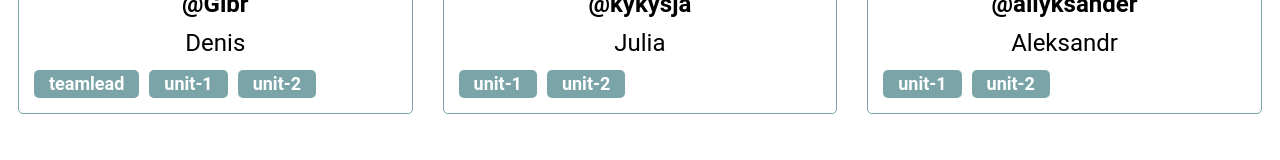
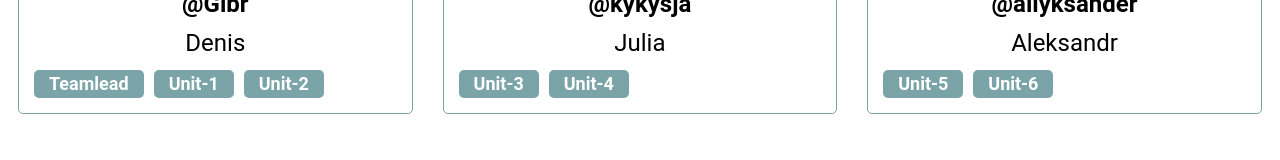
Before and after one commit to Gibr/rslang, a React (Create React App) app: page / in a window 1280 px wide. Shown: the part 2547-2707 px from the top of the page. Built offline with nearby package versions, Linux system fonts and the light colour scheme.

Commit message:
fix: implement review fixes

```diff
--- a/src/app/constants/global.ts
+++ b/src/app/constants/global.ts
@@ -3,3 +3,6 @@ export const DEFAULT_TEXTBOOK_UNIT = 1;
 export const NUMBER_OF_TEXTBOOK_UNIT_PAGES = 30;
 export const DEFAULT_TEXTBOOK_UNIT_PAGE = 1;
 export const TEXTBOOK_DIFFICULT_UNIT_NUM = NUMBER_OF_TEXTBOOK_UNITS + 1;
+export enum KeyCodes {
+  SPACE = '32',
+}
--- a/src/app/data/advantages.ts
+++ b/src/app/data/advantages.ts
@@ -4,6 +4,7 @@ export interface IEdvantages {
 }
 
 export interface IAEdvantagesItem {
+  id: string;
   name: string;
   desc: string;
 }
@@ -12,26 +13,32 @@ const edvantages: IEdvantages = {
   title: 'Why RSLang will be very useful and interesting for you?',
   data: [
     {
+      id: 'a1645207387632',
       name: 'Always at hand',
       desc: 'Convenient online learning at any time convenient for you and anywhere in the world',
     },
     {
+      id: 'b1645207418991',
       name: '4000 words to learn',
       desc: 'The application contains a large number of frequently occurring words, which are divided into groups according to complexity for ease of use',
     },
     {
+      id: 'c1645207448002',
       name: 'Clear and visual explanation',
       desc: 'Detailed description and explanation of the meaning of the word with an example of use and visual illustration',
     },
     {
+      id: 'd1645207474704',
       name: 'Transcription and audio recording of the word',
       desc: 'Each word contains a transcription and pronunciation example that you can listen to repeatedly for better memorization',
     },
     {
+      id: 'e1645207487167',
       name: 'Play and learn at the same time',
       desc: 'The application has two exciting games that will help you learn new words with interest and outside the box',
     },
     {
+      id: 'f1645207500445',
       name: 'Analyze your result',
       desc: 'Daily statistics of your learning progress: the number of new words learned per day, percentage of correct answers, longest series of correct answers',
     },
--- a/src/app/data/banner.ts
+++ b/src/app/data/banner.ts
@@ -1,14 +1,27 @@
 export interface IBanner {
   title: string;
-  desc: Array<string>;
+  desc: Array<IBannerDescItem>;
+}
+
+export interface IBannerDescItem {
+  id: string;
+  paragraph: string;
 }
 
 const banner: IBanner = {
   title:
     'We are glad to present you our application for learning foreign languages - RSLang',
   desc: [
-    'With this app you can learn a lot of new words and also repeat the words you already know.',
-    'To ensure that the process of learning a foreign language is not boring, RSLang can be used both in dictionary mode and in game mode.',
+    {
+      id: 'z1645207877878',
+      paragraph:
+        'With this app you can learn a lot of new words and also repeat the words you already know.',
+    },
+    {
+      id: 'y1645207877878',
+      paragraph:
+        'To ensure that the process of learning a foreign language is not boring, RSLang can be used both in dictionary mode and in game mode.',
+    },
   ],
 };
 
--- a/src/app/data/teammate.ts
+++ b/src/app/data/teammate.ts
@@ -1,28 +1,68 @@
-export interface teamMate {
+export interface ITeamMate {
+  id: string;
   name: string;
   login: string;
   href: string;
-  contribution: Array<string>;
+  contribution: Array<IUnitItem>;
 }
 
-const team: Array<teamMate> = [
+export interface IUnitItem {
+  id: string;
+  unit: string;
+}
+
+const team: Array<ITeamMate> = [
   {
+    id: 'a1645207999802',
     href: 'https://github.com/Gibr',
     login: 'Gibr',
     name: 'Denis',
-    contribution: ['teamlead', 'unit-1', 'unit-2'],
+    contribution: [
+      {
+        id: 'd1645208965441',
+        unit: 'Teamlead',
+      },
+      {
+        id: 'e1645208988044',
+        unit: 'Unit-1',
+      },
+      {
+        id: 'f1645209011483',
+        unit: 'Unit-2',
+      },
+    ],
   },
   {
+    id: 'b1645208033865',
     href: 'https://github.com/kykysja',
     login: 'kykysja',
     name: 'Julia',
-    contribution: ['unit-1', 'unit-2'],
+    contribution: [
+      {
+        id: 'g1645209041959',
+        unit: 'Unit-3',
+      },
+      {
+        id: 'h1645209051044',
+        unit: 'Unit-4',
+      },
+    ],
   },
   {
+    id: 'c1645208047807',
     href: 'https://github.com/allyksander',
     login: 'allyksander',
     name: 'Aleksandr',
-    contribution: ['unit-1', 'unit-2'],
+    contribution: [
+      {
+        id: 'i1645209083026',
+        unit: 'Unit-5',
+      },
+      {
+        id: 'j1645209103643',
+        unit: 'Unit-6',
+      },
+    ],
   },
 ];
 
--- a/src/components/Advantages/Advantages.tsx
+++ b/src/components/Advantages/Advantages.tsx
@@ -11,7 +11,7 @@ function Advantages(): JSX.Element {
           <ul className="advantages__list">
             {advantages.data.map((item) => {
               return (
-                <li key={Date.now() + Math.random() * 10}>
+                <li key={item.id}>
                   <div className="advantages__item">
                     <div className="advantages__icon-wrap">
                       <div className="advantages__icon" />
--- a/src/components/Banner/Banner.tsx
+++ b/src/components/Banner/Banner.tsx
@@ -13,7 +13,7 @@ function Banner(): JSX.Element {
               <h1 className="banner__title">{banner.title}</h1>
               <div className="banner__desc">
                 {banner.desc.map((item) => {
-                  return <p key={Date.now() + Math.random() * 10}>{item}</p>;
+                  return <p key={item.id}>{item.paragraph}</p>;
                 })}
               </div>
             </div>
--- a/src/components/Demo/Demo.tsx
+++ b/src/components/Demo/Demo.tsx
@@ -1,11 +1,12 @@
 import React, { useState } from 'react';
+import { KeyCodes } from '../../app/constants/global';
 import demo from '../../app/data/demo';
 import './Demo.scss';
 
 function Demo(): JSX.Element {
   const [value, setValue] = useState(false);
   const keyBoardSetValue = (key: string): void => {
-    if (key === '32') {
+    if (key === KeyCodes.SPACE) {
       setValue(true);
     }
   };
@@ -32,7 +33,7 @@ function Demo(): JSX.Element {
                 <img
                   className="demo-iframe__poster"
                   src={`https://i.ytimg.com/vi_webp/${demo.youtube.id}/sddefault.webp`}
-                  alt=""
+                  alt="Video preview"
                 />
                 <div className="demo-iframe__btn" />
               </div>
--- a/src/components/Footer/Footer.tsx
+++ b/src/components/Footer/Footer.tsx
@@ -20,7 +20,7 @@ function Footer(): JSX.Element {
           <div className="footer-members">
             <ul className="footer-members__list">
               {team.map((item) => (
-                <li key={Date.now() + Math.random()}>
+                <li key={item.id}>
                   <a
                     href={item.href}
                     className="footer-members__item"
--- a/src/components/Team/Team.tsx
+++ b/src/components/Team/Team.tsx
@@ -11,7 +11,7 @@ function Team(): JSX.Element {
           <ul className="team-list">
             {teammate.map((item) => {
               return (
-                <li key={Date.now() + Math.random() * 10}>
+                <li key={item.id}>
                   <a
                     className="team-member"
                     href={item.href}
@@ -25,11 +25,7 @@ function Team(): JSX.Element {
                     <div className="team-member__name">{item.name}</div>
                     <ul className="team-member__contribution">
                       {item.contribution.map((element) => {
-                        return (
-                          <li key={Date.now() + Math.random() * 10}>
-                            {element}
-                          </li>
-                        );
+                        return <li key={element.id}>{element.unit}</li>;
                       })}
                     </ul>
                   </a>
```
